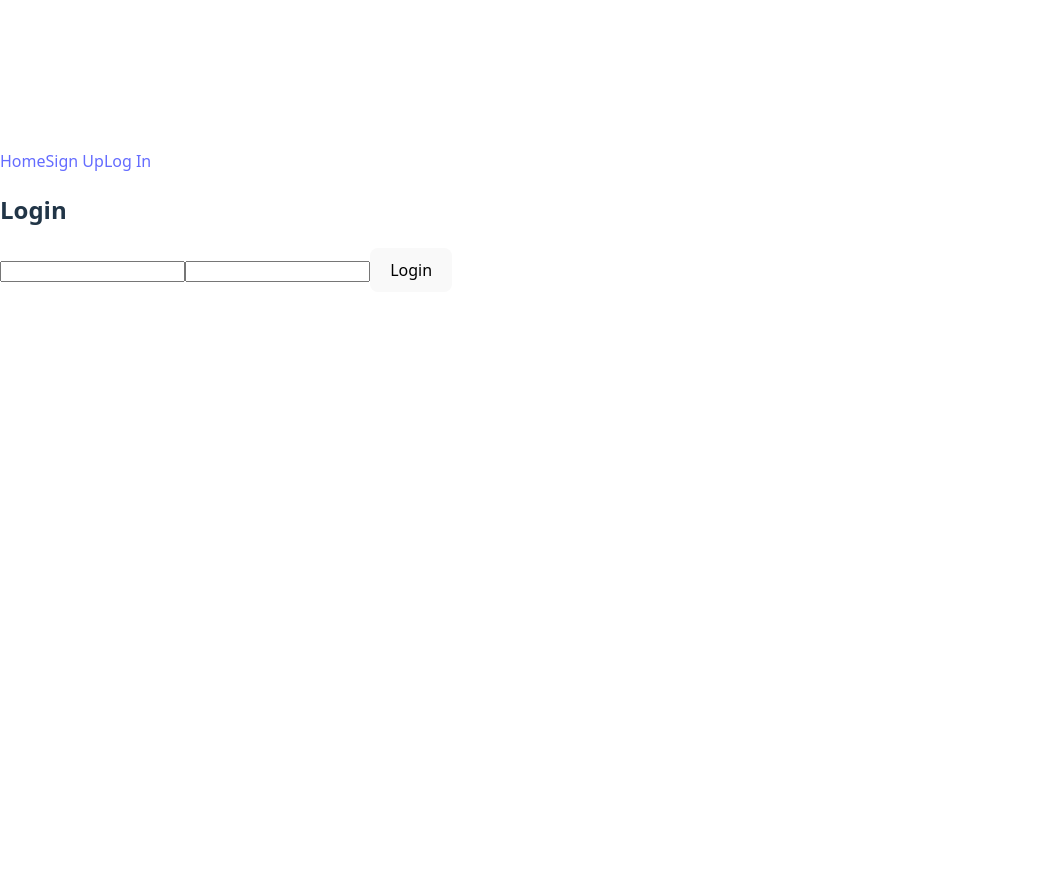
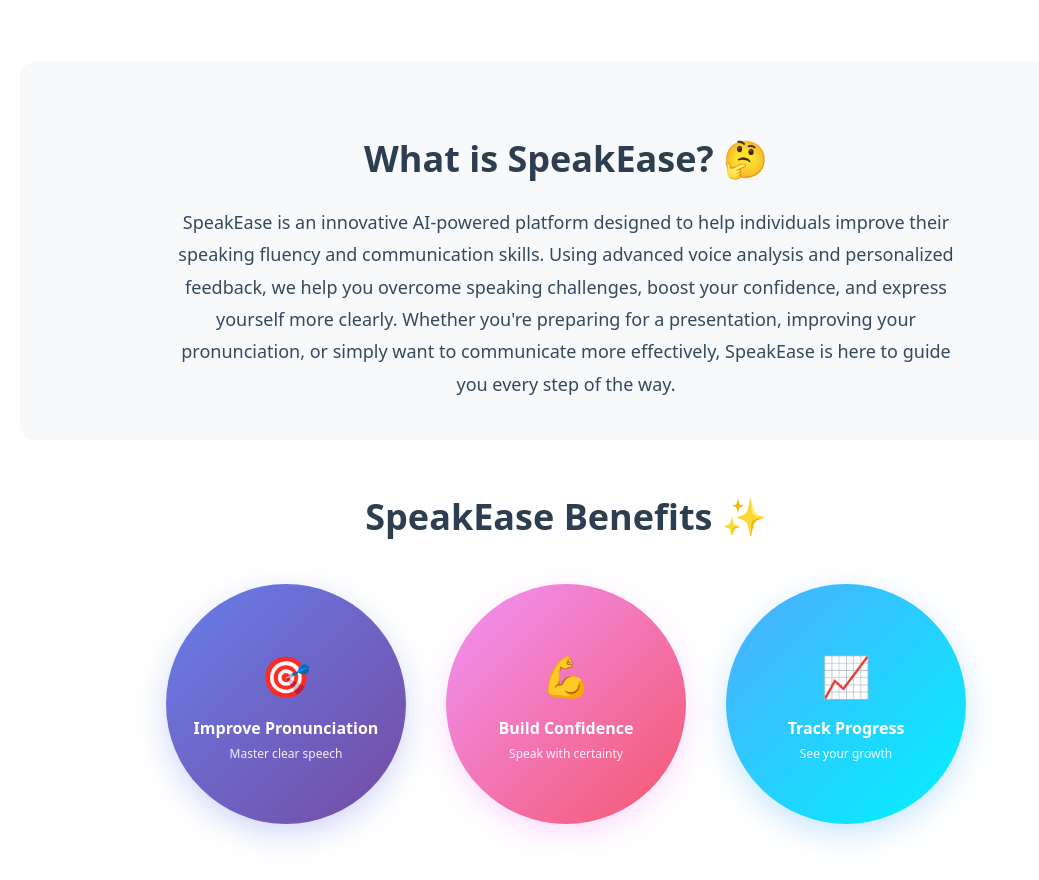
Before and after one commit to Jnoox/SpeakEase-frontend, a React (Vite) app: page / in a window 1280 px wide. Before the commit this address led to /login. Shown: the part 180-1060 px from the top of the page, without its empty margins (0-1039 px from the left). Before the commit the page ends 800 px from the top, so only its background shows below. Built offline with nearby package versions, Linux system fonts and the light colour scheme.

Commit message:
add home page component with css

```diff
--- a/src/App.jsx
+++ b/src/App.jsx
@@ -9,6 +9,7 @@
 import TipTraining from "./components/TipTraining/TipTraining"
 import Profile from "./components/Profile/Profile"
 import Dashboard from "./components/Dashboard/Dashboard"
+import Home from "./components/Home/Home";
 
 
 export default function App() {
@@ -25,15 +26,13 @@
         <Route
           path="/"
           element={
-            <ProtectedRoute>
-               <h1>Welcome to SpeakEase 🎤✨</h1>
-               <Dashboard />
-             </ProtectedRoute>
-             }/>
+          <Home user={user}/>
+            }/>
          <Route
           path="/training"
           element={
             <ProtectedRoute>
+              <Dashboard />
               <VoiceTraining />
               <TipTraining/>
             </ProtectedRoute>
--- /dev/null
+++ b/src/components/Home/Home.jsx
@@ -0,0 +1,198 @@
+
+import { Link } from 'react-router';
+
+export default function Home({ user }) {
+  return (
+    <div style={{ padding: '20px', maxWidth: '1200px', margin: '0 auto' }}>
+
+      {/* Section 1: Welcome Section */}
+      <div style={{
+        display: 'flex',
+        justifyContent: 'space-between',
+        alignItems: 'center',
+        marginBottom: '50px',
+        gap: '40px',
+        flexWrap: 'wrap'
+      }}>
+        <div style={{ flex: '1', minWidth: '300px' }}>
+          <h1 style={{ fontSize: '48px', marginBottom: '10px', color: '#2c3e50' }}>
+            Welcome to SpeakEase! 🎤
+          </h1>
+          <p style={{ fontSize: '18px', color: '#7f8c8d', fontStyle: 'italic' }}>
+            Your journey to confident and fluent speaking starts here
+          </p>
+        </div>
+
+      </div>
+
+      {/* Section 2: What is SpeakEase */}
+      <div style={{ marginBottom: '50px', padding: '40px', background: '#f8f9fa', borderRadius: '15px' }}>
+        <h2 style={{ fontSize: '36px', marginBottom: '20px', color: '#2c3e50', textAlign: 'center' }}>
+          What is SpeakEase? 🤔
+        </h2>
+        <p style={{ fontSize: '18px', lineHeight: '1.8', color: '#34495e', textAlign: 'center', maxWidth: '800px', margin: '0 auto' }}>
+          SpeakEase is an innovative AI-powered platform designed to help individuals improve their speaking fluency and communication skills.
+          Using advanced voice analysis and personalized feedback, we help you overcome speaking challenges, boost your confidence,
+          and express yourself more clearly. Whether you're preparing for a presentation, improving your pronunciation,
+          or simply want to communicate more effectively, SpeakEase is here to guide you every step of the way.
+        </p>
+      </div>
+
+      {/* Section 3: SpeakEase Benefits */}
+      <div style={{ marginBottom: '50px' }}>
+        <h2 style={{ fontSize: '36px', marginBottom: '40px', color: '#2c3e50', textAlign: 'center' }}>
+          SpeakEase Benefits ✨
+        </h2>
+        <div style={{
+          display: 'flex',
+          justifyContent: 'center',
+          gap: '40px',
+          flexWrap: 'wrap',
+          alignItems: 'center'
+        }}>
+          <div style={{
+            width: '200px',
+            height: '200px',
+            borderRadius: '50%',
+            background: 'linear-gradient(135deg, #667eea 0%, #764ba2 100%)',
+            display: 'flex',
+            flexDirection: 'column',
+            justifyContent: 'center',
+            alignItems: 'center',
+            color: 'white',
+            padding: '20px',
+            textAlign: 'center',
+            boxShadow: '0 10px 30px rgba(102, 126, 234, 0.3)'
+          }}>
+            <div style={{ fontSize: '40px', marginBottom: '10px' }}>🎯</div>
+            <h3 style={{ margin: '0', fontSize: '16px', fontWeight: 'bold' }}>Improve Pronunciation</h3>
+            <p style={{ margin: '5px 0 0 0', fontSize: '12px', opacity: '0.9' }}>Master clear speech</p>
+          </div>
+
+          <div style={{
+            width: '200px',
+            height: '200px',
+            borderRadius: '50%',
+            background: 'linear-gradient(135deg, #f093fb 0%, #f5576c 100%)',
+            display: 'flex',
+            flexDirection: 'column',
+            justifyContent: 'center',
+            alignItems: 'center',
+            color: 'white',
+            padding: '20px',
+            textAlign: 'center',
+            boxShadow: '0 10px 30px rgba(240, 147, 251, 0.3)'
+          }}>
+            <div style={{ fontSize: '40px', marginBottom: '10px' }}>💪</div>
+            <h3 style={{ margin: '0', fontSize: '16px', fontWeight: 'bold' }}>Build Confidence</h3>
+            <p style={{ margin: '5px 0 0 0', fontSize: '12px', opacity: '0.9' }}>Speak with certainty</p>
+          </div>
+
+          <div style={{
+            width: '200px',
+            height: '200px',
+            borderRadius: '50%',
+            background: 'linear-gradient(135deg, #4facfe 0%, #00f2fe 100%)',
+            display: 'flex',
+            flexDirection: 'column',
+            justifyContent: 'center',
+            alignItems: 'center',
+            color: 'white',
+            padding: '20px',
+            textAlign: 'center',
+            boxShadow: '0 10px 30px rgba(79, 172, 254, 0.3)'
+          }}>
+            <div style={{ fontSize: '40px', marginBottom: '10px' }}>📈</div>
+            <h3 style={{ margin: '0', fontSize: '16px', fontWeight: 'bold' }}>Track Progress</h3>
+            <p style={{ margin: '5px 0 0 0', fontSize: '12px', opacity: '0.9' }}>See your growth</p>
+          </div>
+        </div>
+      </div>
+
+      {/* Section 4: Training Options */}
+      <div style={{ marginBottom: '50px' }}>
+        <h2 style={{ fontSize: '36px', marginBottom: '40px', color: '#2c3e50', textAlign: 'center' }}>
+          Training Options 🚀
+        </h2>
+        <div style={{
+          display: 'flex',
+          justifyContent: 'center',
+          gap: '30px',
+          flexWrap: 'wrap'
+        }}>
+          <div style={{
+            width: '280px',
+            padding: '30px',
+            border: '2px solid #667eea',
+            borderRadius: '15px',
+            textAlign: 'center',
+            background: 'white',
+            boxShadow: '0 5px 20px rgba(0,0,0,0.1)',
+            transition: 'transform 0.3s'
+          }}>
+            <div style={{ fontSize: '50px', marginBottom: '15px' }}>🎤</div>
+            <h3 style={{ fontSize: '24px', marginBottom: '10px', color: '#2c3e50' }}>Voice Training</h3>
+            <p style={{ fontSize: '14px', color: '#7f8c8d', lineHeight: '1.6' }}>
+              Practice pronunciation and speaking with AI-powered feedback
+            </p>
+          </div>
+
+          <div style={{
+            width: '280px',
+            padding: '30px',
+            border: '2px solid #f093fb',
+            borderRadius: '15px',
+            textAlign: 'center',
+            background: 'white',
+            boxShadow: '0 5px 20px rgba(0,0,0,0.1)',
+            transition: 'transform 0.3s'
+          }}>
+            <div style={{ fontSize: '50px', marginBottom: '15px' }}>💡</div>
+            <h3 style={{ fontSize: '24px', marginBottom: '10px', color: '#2c3e50' }}>Tips & Tricks</h3>
+            <p style={{ fontSize: '14px', color: '#7f8c8d', lineHeight: '1.6' }}>
+              Learn expert techniques to improve your speaking skills
+            </p>
+          </div>
+
+          <div style={{
+            width: '280px',
+            padding: '30px',
+            border: '2px solid #4facfe',
+            borderRadius: '15px',
+            textAlign: 'center',
+            background: 'white',
+            boxShadow: '0 5px 20px rgba(0,0,0,0.1)',
+            transition: 'transform 0.3s',
+            opacity: '0.7'
+          }}>
+            <div style={{ fontSize: '50px', marginBottom: '15px' }}>🎥</div>
+            <h3 style={{ fontSize: '24px', marginBottom: '10px', color: '#2c3e50' }}>Video Training</h3>
+            <p style={{ fontSize: '14px', color: '#7f8c8d', lineHeight: '1.6' }}>
+              Coming soon! Facial expression and body language analysis
+            </p>
+          </div>
+        </div>
+
+        <div style={{ textAlign: 'center', marginTop: '40px' }}>
+          <Link to="/training" style={{ textDecoration: 'none' }}>
+            <button style={{
+              padding: '18px 50px',
+              fontSize: '20px',
+              fontWeight: 'bold',
+              background: 'yellow',
+              color: 'white',
+              border: 'none',
+              borderRadius: '50px',
+              cursor: 'pointer',
+            }}
+
+           >
+              Start Training Now! 🚀
+            </button>
+          </Link>
+        </div>
+      </div>
+
+    </div>
+  );
+}
```
